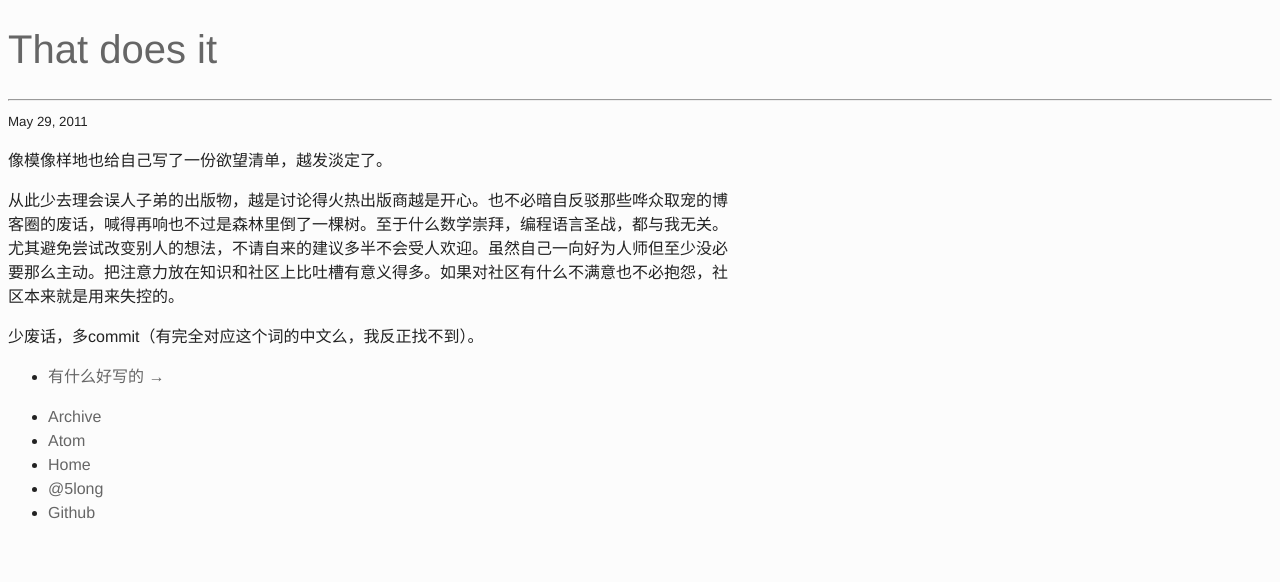
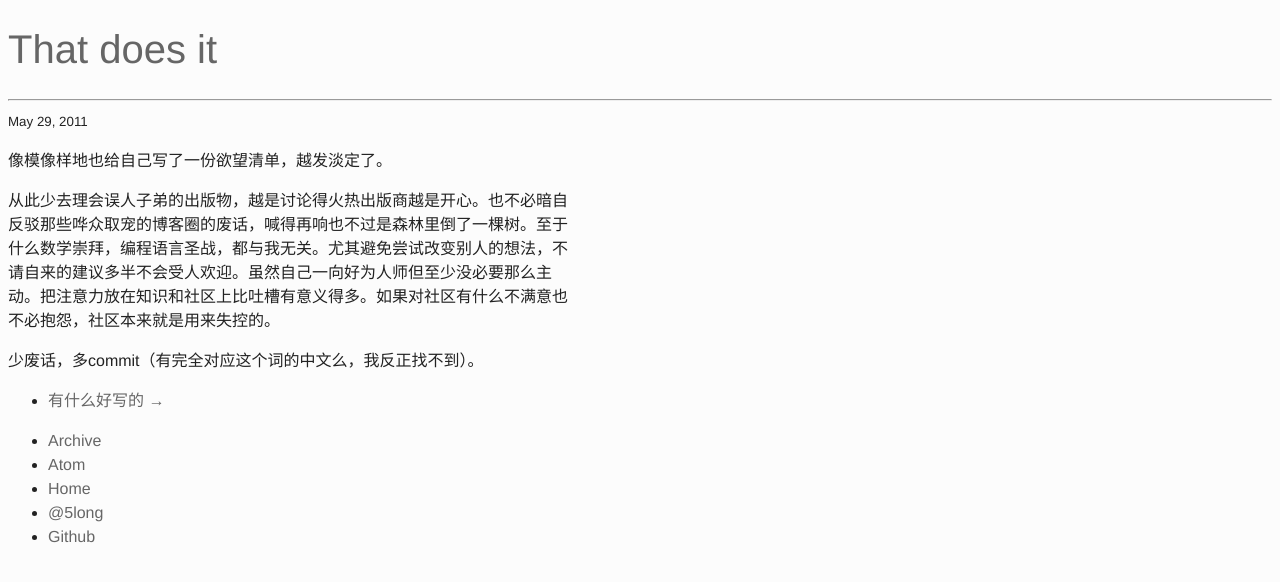
Before and after one commit to 5long/5long.github.io, a Jekyll site: the page built from _posts/2011-05-29-that-does-it.markdown, in a window 1280 px wide. Shown: the top 582 px of the page. Built offline with Jekyll 4.4.1, drawn with Linux system fonts in a browser that asks for light colours; comment, search, counter and statistics services are not loaded.

Commit message:
Narrow down width to 35em

```diff
--- a/css/style.css
+++ b/css/style.css
@@ -76,5 +76,5 @@ a:focus {
 }
 
 .article {
-  max-width: 45em;
+  max-width: 35em;
 }
```
